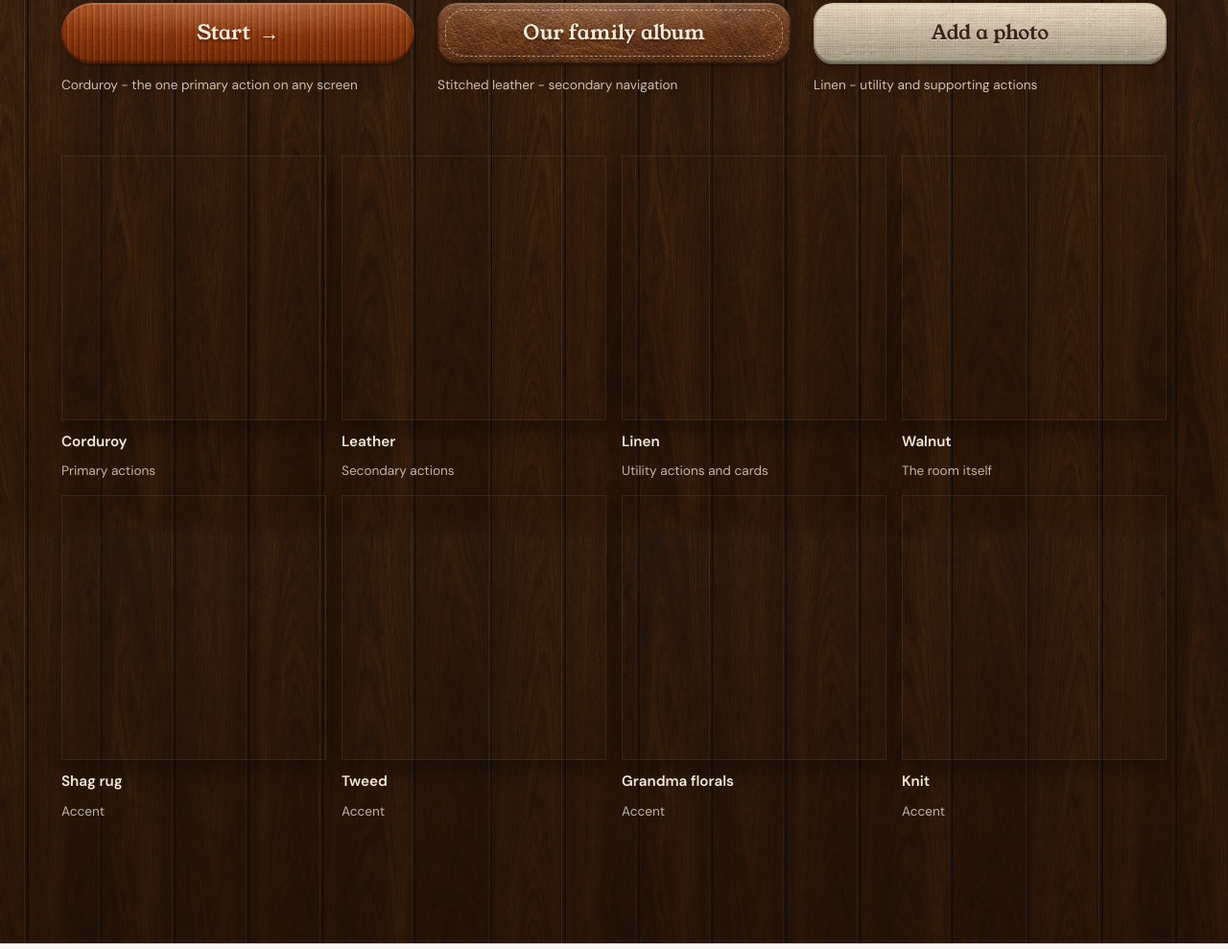
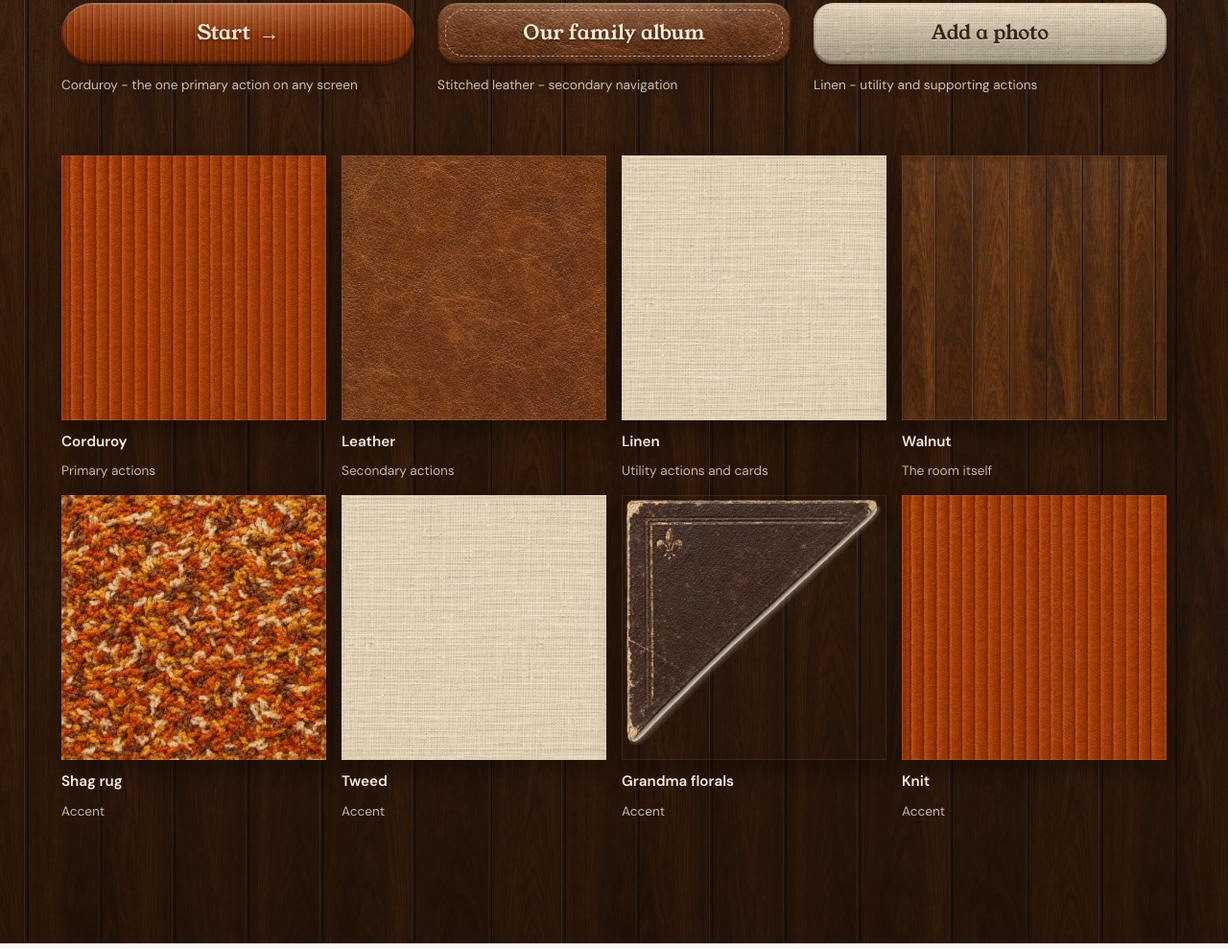
Before and after one commit to ameliabauer/Website, a plain HTML site: page grandmas-stories/index.html in a window 1280 px wide. Shown: the part 6278-7267 px from the top of the page at 96% size. Drawn offline with Linux system fonts and the light colour scheme.

Commit message:
Fix texture asset paths in Grandma case study

```diff
--- a/grandmas-stories/index.html
+++ b/grandmas-stories/index.html
@@ -599,14 +599,14 @@ section.tint { background: var(--paper-2); }
         <div><a class="tx-btn tx-linen tx-soft" href="#flow">Add a photo</a><p class="role">Linen - utility and supporting actions</p></div>
       </div>
       <div class="swatches">
-        <div class="swatch"><div class="tex" style="background-image:url(app//grandmas-stories/assets/corduroy.webp)"></div><b>Corduroy</b><span>Primary actions</span></div>
-        <div class="swatch"><div class="tex" style="background-image:url(app//grandmas-stories/assets/leather.webp)"></div><b>Leather</b><span>Secondary actions</span></div>
-        <div class="swatch"><div class="tex" style="background-image:url(app//grandmas-stories/assets/linen.webp)"></div><b>Linen</b><span>Utility actions and cards</span></div>
-        <div class="swatch"><div class="tex" style="background-image:url(app//grandmas-stories/assets/walnut.webp)"></div><b>Walnut</b><span>The room itself</span></div>
-        <div class="swatch"><div class="tex" style="background-image:url(app//grandmas-stories/assets/shag.webp)"></div><b>Shag rug</b><span>Accent</span></div>
-        <div class="swatch"><div class="tex" style="background-image:url(app//grandmas-stories/assets/linen.webp)"></div><b>Tweed</b><span>Accent</span></div>
-        <div class="swatch"><div class="tex" style="background-image:url(app//grandmas-stories/assets/aged-fleur.webp)"></div><b>Grandma florals</b><span>Accent</span></div>
-        <div class="swatch"><div class="tex" style="background-image:url(app//grandmas-stories/assets/corduroy.webp)"></div><b>Knit</b><span>Accent</span></div>
+        <div class="swatch"><div class="tex" style="background-image:url(/grandmas-stories/assets/corduroy.webp)"></div><b>Corduroy</b><span>Primary actions</span></div>
+        <div class="swatch"><div class="tex" style="background-image:url(/grandmas-stories/assets/leather.webp)"></div><b>Leather</b><span>Secondary actions</span></div>
+        <div class="swatch"><div class="tex" style="background-image:url(/grandmas-stories/assets/linen.webp)"></div><b>Linen</b><span>Utility actions and cards</span></div>
+        <div class="swatch"><div class="tex" style="background-image:url(/grandmas-stories/assets/walnut.webp)"></div><b>Walnut</b><span>The room itself</span></div>
+        <div class="swatch"><div class="tex" style="background-image:url(/grandmas-stories/assets/shag.webp)"></div><b>Shag rug</b><span>Accent</span></div>
+        <div class="swatch"><div class="tex" style="background-image:url(/grandmas-stories/assets/linen.webp)"></div><b>Tweed</b><span>Accent</span></div>
+        <div class="swatch"><div class="tex" style="background-image:url(/grandmas-stories/assets/aged-fleur.webp)"></div><b>Grandma florals</b><span>Accent</span></div>
+        <div class="swatch"><div class="tex" style="background-image:url(/grandmas-stories/assets/corduroy.webp)"></div><b>Knit</b><span>Accent</span></div>
       </div>
     </div>
   </section>
```
